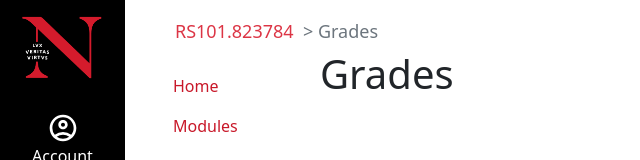
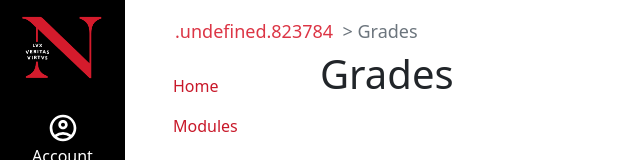
Before and after one commit to veeeena/kanbas-react-web-app, a React (Create React App) app: page /#/Kanbas/Courses/RS101/Grades in a window 1280 px wide. Shown: the top 160 px of the page, without its empty margins (0-640 px from the left). Built offline with nearby package versions, Linux system fonts and the light colour scheme; no server answers; some icons are missing.

Commit message:
never mind

```diff
--- a/src/Kanbas/Courses/index.js
+++ b/src/Kanbas/Courses/index.js
@@ -24,7 +24,7 @@ function Courses() {
     findCourseById(courseId);
   }, [courseId]);
   const date = "" + course.startDate;
-  console.log(course);
+  console.log(course.name);
 
   return (
     <div className="container-fluid">
--- a/src/Kanbas/PageHeader/PageHeader.js
+++ b/src/Kanbas/PageHeader/PageHeader.js
@@ -6,10 +6,6 @@ function PageHeader({name, number, date}) {
     const { pathname } = useLocation();
     const i = pathname.lastIndexOf("/");
     const header = pathname.substring(i + 1);
-    const newPath = pathname.substring(0, i)
-    const num = newPath.lastIndexOf("/");
-    const courseNum = newPath.substring(num + 1);
-    console.log(courseNum);
 
     return(
         <div class="row">
@@ -18,7 +14,7 @@ function PageHeader({name, number, date}) {
                 <div className="header-text">
                     <nav className="header-text mx-1">
                         <ol className="breadcrumb">
-                            <li className="breadcrumb-item active text-danger"> {courseNum}.823784 </li>
+                            <li className="breadcrumb-item active text-danger"> {number}.{date}.823784 </li>
                             <li className="text-secondary"> &nbsp; {'>'} {header} </li>
                         </ol>
                     </nav>
```
